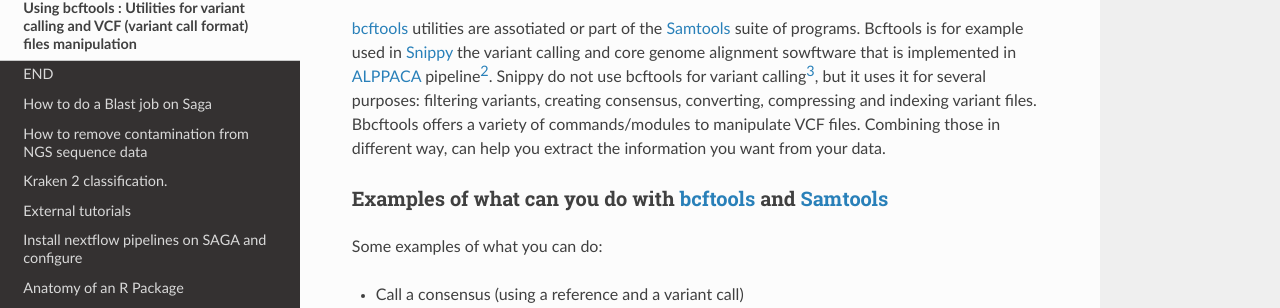
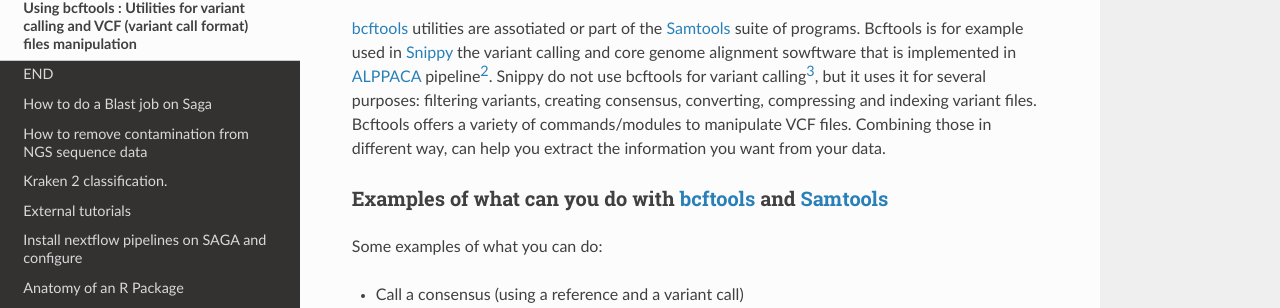
Before and after one commit to NorwegianVeterinaryInstitute/nvi-documentation, a Sphinx documentation site: the page built from docs/source/tutorials/bcftools.md, in a window 1280 px wide and 900 px high, scrolled down 599 px. Shown: the part 191-499 px from the top of the window. Built offline with Sphinx 7.4.7 and the Read the Docs theme 2.0.0, drawn with Linux system fonts in a browser that asks for light colours; pages that are not in the unit, such as notebooks, are missing from menus; some of the changed text lies outside the part shown.

Commit message:
Update bcftools.md
rectified some typos

```diff
--- a/docs/source/tutorials/bcftools.md
+++ b/docs/source/tutorials/bcftools.md
@@ -28,7 +28,7 @@
 Bcftools is for example used in [Snippy] the variant calling and core genome alignment sowftware that is implemented in [ALPPACA] pipeline[^2].
 Snippy do not use bcftools for variant calling[^3], but it uses it for several purposes:
 filtering variants, creating consensus, converting, compressing and indexing variant files.
-Bbcftools offers a variety of commands/modules to manipulate VCF files. Combining those in different way,
+Bcftools offers a variety of commands/modules to manipulate VCF files. Combining those in different way,
 can help you extract the information you want from your data.
 
 ### Examples of what can you do with [bcftools] and [Samtools]
@@ -73,7 +73,7 @@
 - Binary VS non-binary variant files: BCF VS VCF - bcf is a specific form of compressed vcf. It is compressed with bgzip.
 - Working on stream - this means that one program produces an output that is then put as an input to the next without storing it as a file.
 - Indexing - this is creating a lookup "cheat table" for where things are in the file.
-> Note that Some operations only work on indexed files in [bctools], and Working with multiple VCF files will require indexing.
+> Note that Some operations only work on indexed files in [bcftools], and Working with multiple VCF files will require indexing.
 - Standard vs non standard indexes <!-- what is that -->
 
 An important thing to remember is that when we are working with these tools, both the reference genome and the variant file can and should be indexed. The reference genome is indexed using [samtools], while the variant file is indexed using [bcftools].
@@ -511,6 +511,3 @@
 Fix index possibilities
  zcat snippy.vcf.gz | bgzip -c > snippy.new.vcf.gz && tabix snippy.new.vcf.gz
 -->
-
-
->
```
Also changed, not shown: other parts of docs/source/tutorials/bcftools.md (+1 -1 lines).
